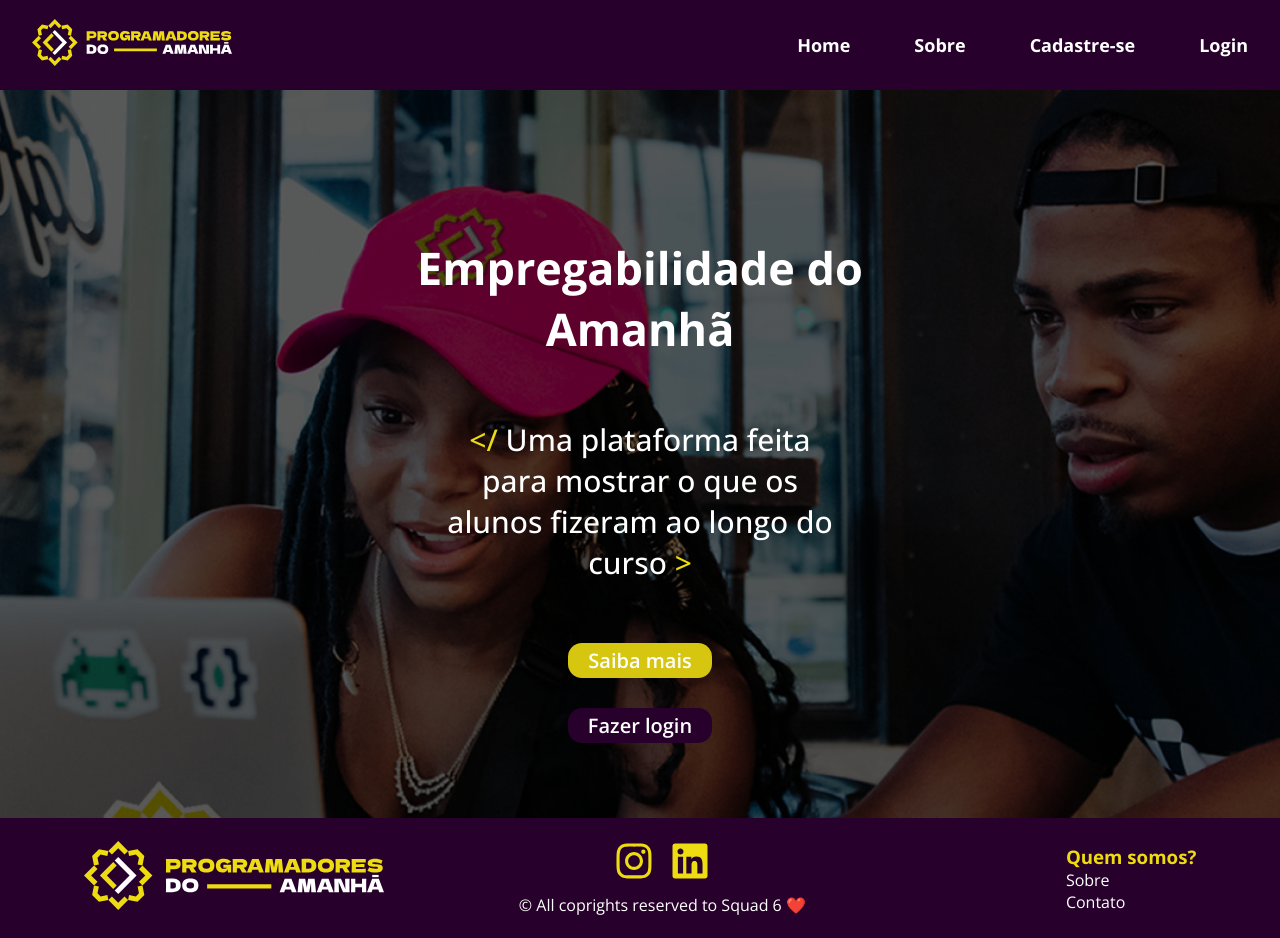
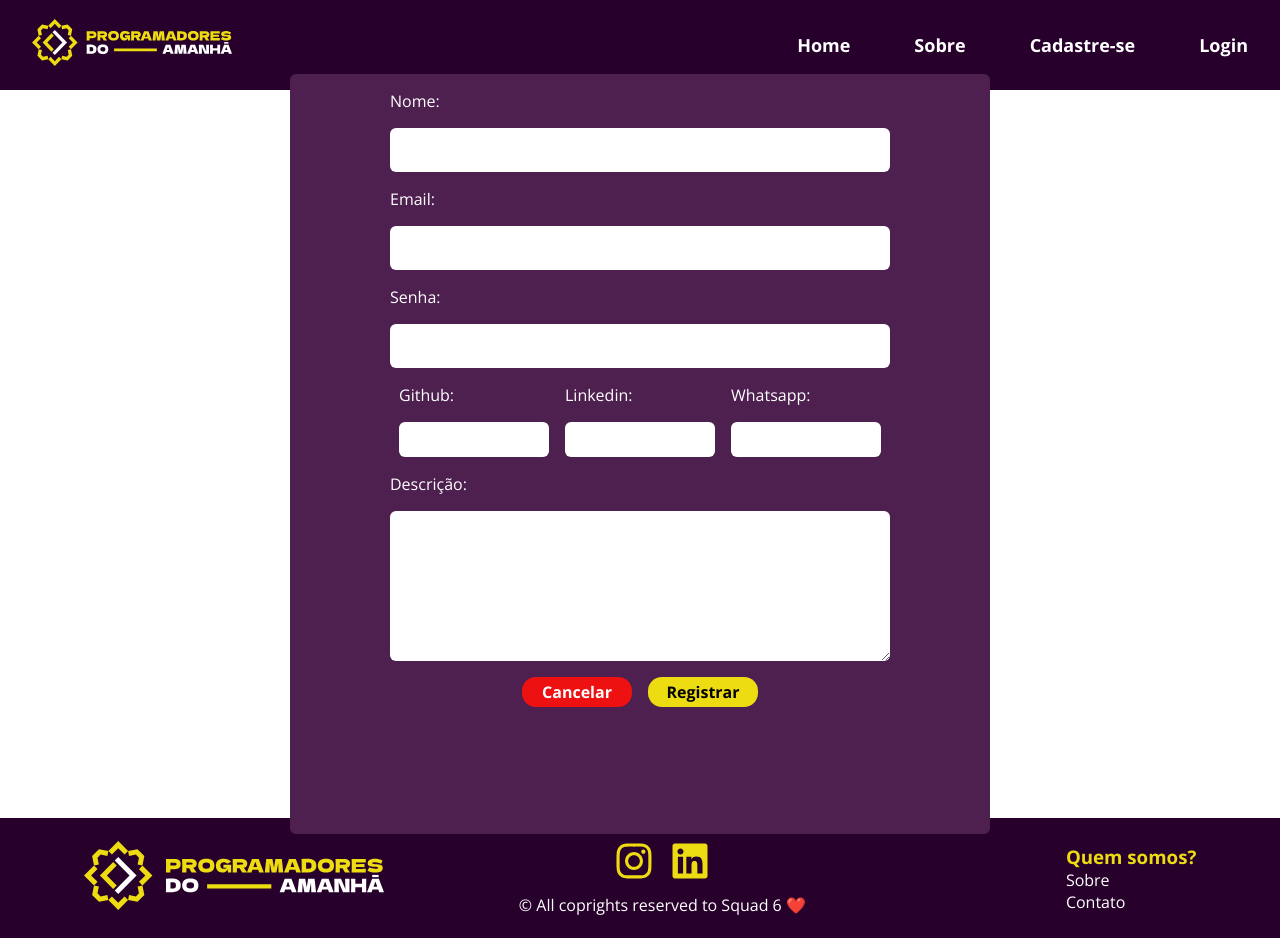
Before and after one commit to mathfm/frontend-empregabilidade-do-amanha, a React (Vite) app: page / in a window 1280 px wide. Built offline with nearby package versions, Linux system fonts and the light colour scheme.

Commit message:
feat: forms component

```diff
--- a/package.json
+++ b/package.json
@@ -10,9 +10,12 @@
     "preview": "vite preview"
   },
   "dependencies": {
+    "@hookform/resolvers": "^3.3.4",
     "react": "^18.2.0",
     "react-dom": "^18.2.0",
-    "react-icons": "^5.1.0"
+    "react-hook-form": "^7.51.3",
+    "react-icons": "^5.1.0",
+    "zod": "^3.23.4"
   },
   "devDependencies": {
     "@types/react": "^18.2.66",
--- a/src/App.jsx
+++ b/src/App.jsx
@@ -1,13 +1,14 @@
 import './App.css'
 import { Footer } from './components/footer/Footer'
 import { Header } from './components/header/Header'
+import Register from './components/register/Register'
 import { Home } from './pages/home/Home'
 
 function App() {
   return (
     <>
       <Header />
-      <Home />
+      <Register />
       <Footer />
     </>
   )
--- /dev/null
+++ b/src/components/register/Register.css
@@ -0,0 +1,91 @@
+.container {
+    width: 100%;
+    height: 91vh;
+    display: flex;
+    justify-content: center;
+    align-items: center;
+}
+
+.register-container {
+    background-color: #4E2050;
+    width: 700px;
+    height: 760px;
+    display: flex;
+    justify-content: center;
+    align-items: start;
+    padding: 1em;
+    border-radius: 6px;
+}
+
+.forms {
+    display: flex;
+    flex-direction: column;
+    align-items: center;
+    gap: 1em;
+}
+
+.forms-container {
+    display: flex;
+    flex-direction: column;
+    gap: 1em;
+}
+
+.label-forms {
+    color: white;
+}
+
+.input-geral {
+    width: 500px;
+    font-size: 1.1em;
+    border-radius: 6px;
+    padding: 10px;
+    border: none;
+}
+
+.info-external {
+    display: flex;
+    gap: 1em;
+}
+
+.input-short {
+    width: 150px;
+    height: 35px;
+    border-radius: 6px;
+    padding: 1em;
+    border: none;
+}
+
+
+.text-description {
+    width: 500px;
+    height: 150px;
+    font-size: 1em;
+    border-radius: 6px;
+    padding: 1em;
+    border: none;
+}
+
+.btn-forms {
+    width: 110px;
+    height: 30px;
+    border-radius: 14px;
+    border: none;
+    font-weight: 700;
+    font-size: 16px;
+    cursor: pointer;
+}
+
+.submit {
+    background-color: #EDDC11;
+    color: #000000;
+}
+
+.cancel {
+    background-color: #ED1111;
+    color: white;
+}
+
+.btn-container {
+    display: flex;
+    gap: 1em;
+}
--- a/src/components/register/Register.jsx
+++ b/src/components/register/Register.jsx
@@ -0,0 +1,56 @@
+import { useForm } from "react-hook-form";
+import "./Register.css";
+export default function Register() {
+
+    const { register, handleSubmit } = useForm();
+
+    const createUser = (data) => {
+        console.log(data);
+    }
+
+    return (
+        <section className="container">
+            <section className="register-container">
+                <form action="" method="post" className="forms" onSubmit={handleSubmit(createUser)}>
+                    <div className="forms-container">
+                        <label className="label-forms">Nome:</label>
+                        <input className="input-geral" type="text" {...register("name")} />
+                    </div>
+                    <div className="forms-container">
+                        <label className="label-forms">Email:</label>
+                        <input className="input-geral" type="email" {...register("email")}/>
+                    </div>
+                    <div className="forms-container">
+                        <label className="label-forms">Senha:</label>
+                        <input className="input-geral" type="password" {...register("password")}/>
+                    </div>
+
+                    <div className="info-external">
+                        <div className="forms-container">
+                            <label className="label-forms">Github:</label>
+                            <input className="input-short" type="text" {...register("github")}/>
+                        </div>
+                        <div className="forms-container">
+                            <label className="label-forms">Linkedin:</label>
+                            <input className="input-short" type="text" {...register("linkedin")}/>
+                        </div>
+                        <div className="forms-container">
+                            <label className="label-forms">Whatsapp:</label>
+                            <input className="input-short" type="text" {...register("whatsapp")}/>
+                        </div>
+                    </div>
+
+                    <div className="forms-container">
+                        <label className="label-forms">Descrição:</label>
+                        <textarea  className="text-description" cols="30" rows="10" {...register("description")}></textarea>
+                    </div>
+
+                    <div className="btn-container">
+                        <button className="btn-forms cancel">Cancelar</button>
+                        <button type="submit" className="btn-forms submit">Registrar</button>
+                    </div>
+                </form>
+            </section>
+        </section>
+    )
+}
```
Also changed, not shown: 1 other file (tests, documents, lock files or other folders).
